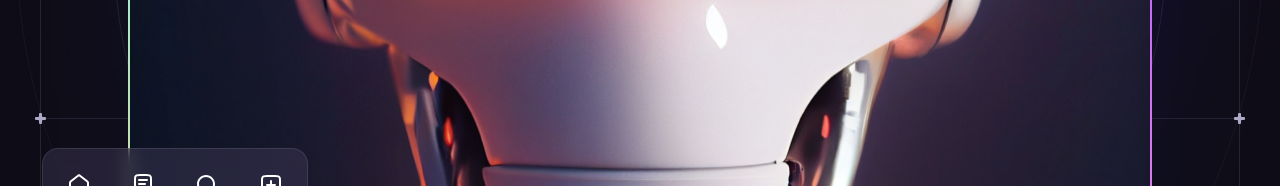
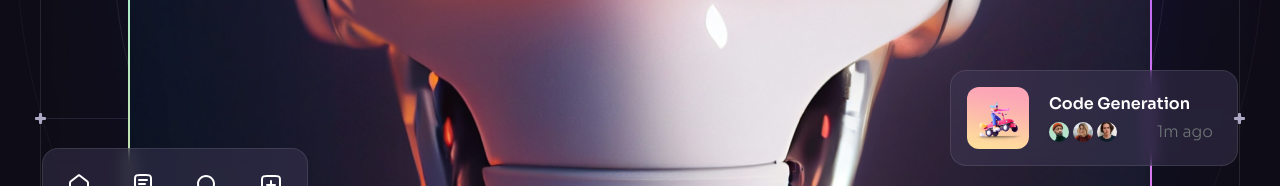
Before and after one commit to bviscosi/brainwave, a React (Vite) app: page / in a window 1280 px wide. Shown: the part 766-952 px from the top of the page. Built offline with nearby package versions, Linux system fonts and the light colour scheme.

Commit message:
Notifcation floating parallax on hero

```diff
--- a/src/components/Hero.jsx
+++ b/src/components/Hero.jsx
@@ -6,6 +6,7 @@
 import { ScrollParallax } from "react-just-parallax";
 import { useRef } from "react";
 import Generating from "./Generating";
+import Notification from "./Notification";
 
 const Hero = () => {
   const parallaxRef = useRef(null);
@@ -62,6 +63,12 @@
                     ))}
                   </ul>
                 </ScrollParallax>
+                <ScrollParallax isAbsolutelyPositioned>
+                  <Notification
+                    className="hidden absolute -right-[5.5rem] bottom-[11rem] w-[18rem] xl:flex"
+                    title="Code Generation"
+                  />
+                </ScrollParallax>
               </div>
             </div>
             <Gradient />
--- /dev/null
+++ b/src/components/Notification.jsx
@@ -0,0 +1,30 @@
+import { notification1 } from "../assets";
+import { notificationImages } from "../constants";
+
+const Notification = ({ className, title }) => {
+  return (
+    <div
+      className={`${
+        className || ""
+      } flex items-center p-4 pr-6 bg-n-9/40 backdrop-blur border border-n-1/10 rounded-2xl gap-5`}>
+      <img src={notification1} width={62} height={62} alt="image" className="rounded-xl" />
+      <div className="flex-1">
+        <h6 className="mb-1 font-semibold text-base">{title}</h6>
+        <div className="flex items-center justify-between">
+          <ul className="flex -m-0.5">
+            {notificationImages.map((item, index) => (
+              <li
+                key={index}
+                className="flex w-6 h-6 border-2 border-n-12 rounded-full overflow-hidden">
+                <img src={item} className="w-full" width={20} height={20} alt="item" />
+              </li>
+            ))}
+          </ul>
+          <div className="body-2 text-n-13">1m ago</div>
+        </div>
+      </div>
+    </div>
+  );
+};
+
+export default Notification;
```
